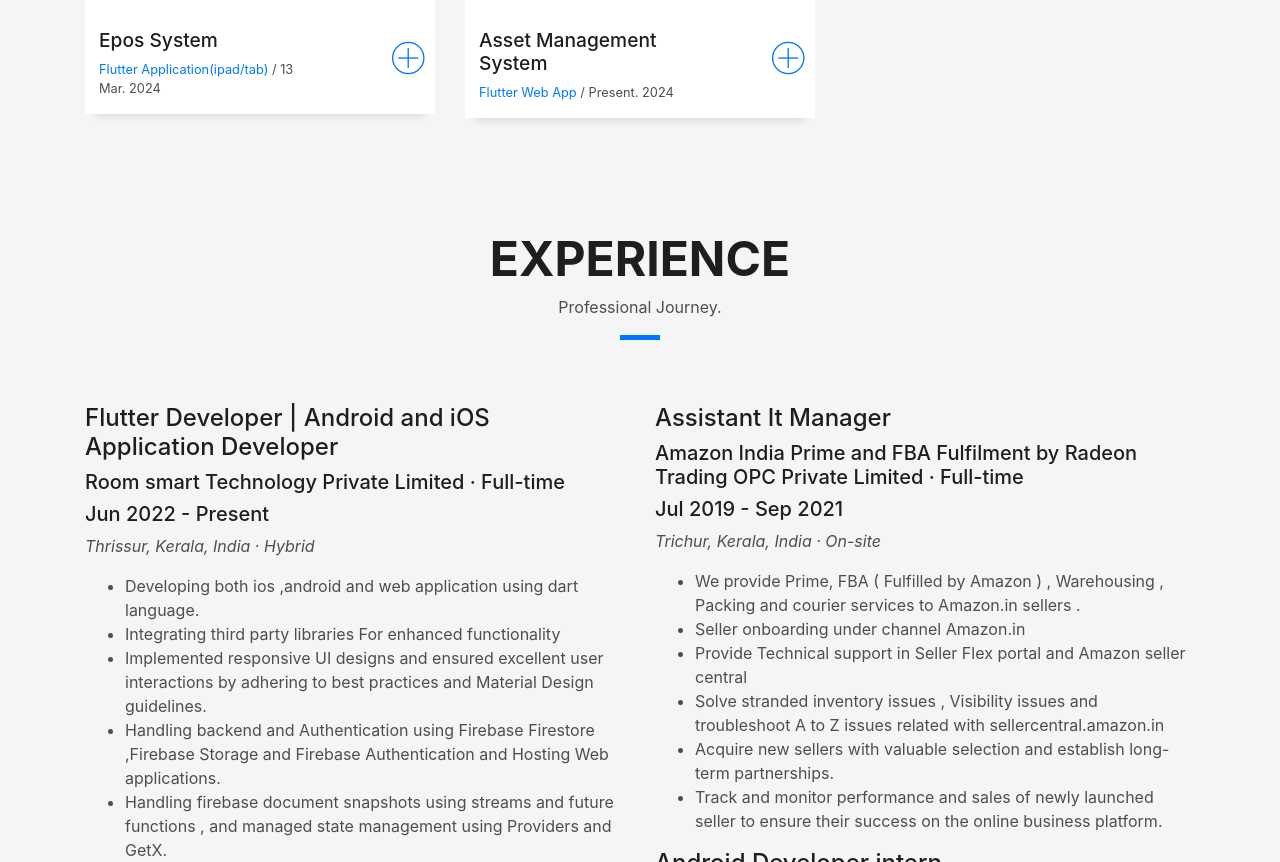
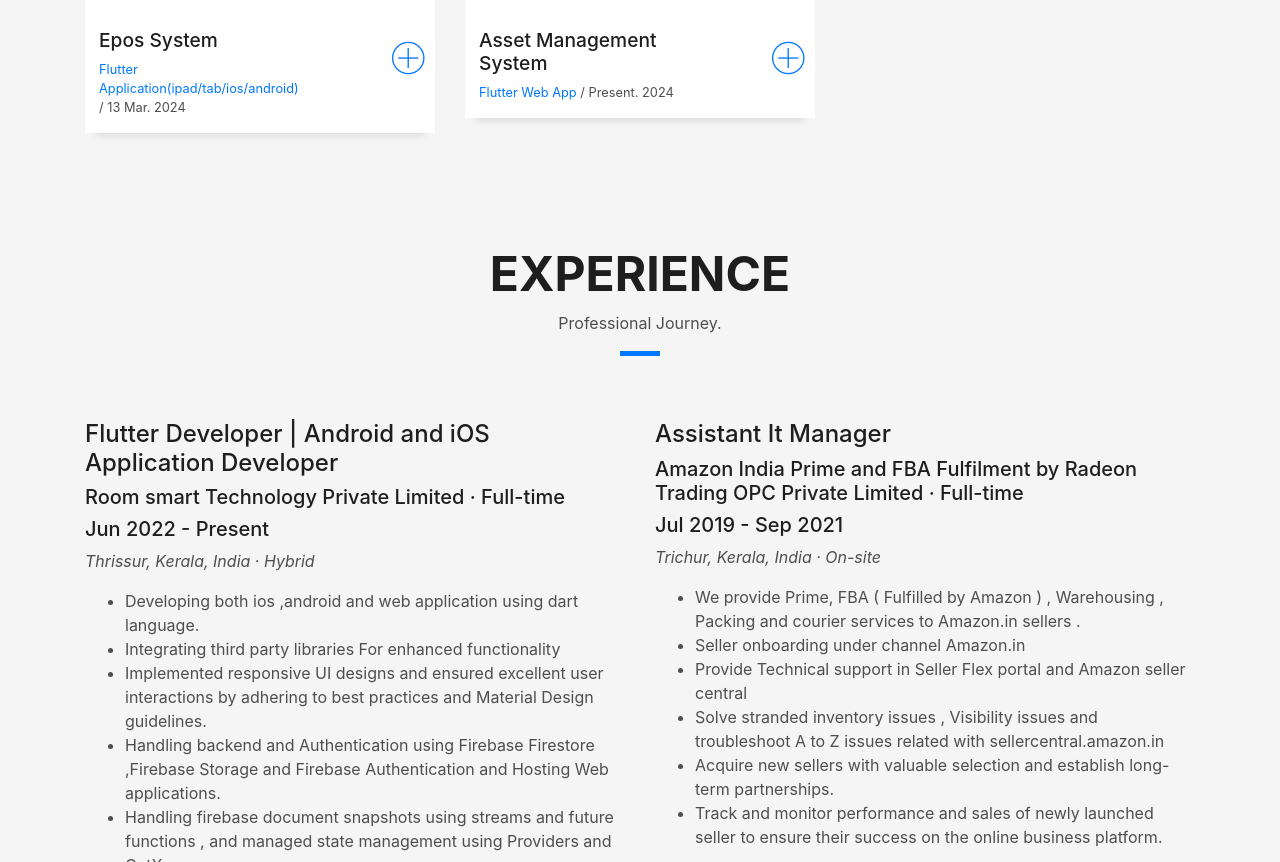
Before and after one commit to shanidha/shanidha-portfolio, a plain HTML site: page index.html in a window 1280 px wide. Shown: the part 3150-4012 px from the top of the page. Drawn offline with nearby package versions, Linux system fonts and the light colour scheme; files whose address does not match are found by name.

Commit message:
shanidha-portfolio fourth-commit

```diff
--- a/index.html
+++ b/index.html
@@ -345,7 +345,7 @@
                     <h2 class="w-title">
                       Epos System</h2>
                     <div class="w-more">
-                      <span class="w-ctegory">Flutter Application(ipad/tab)</span> / <span class="w-date">13 Mar. 2024</span>
+                      <span class="w-ctegory">Flutter Application(ipad/tab/ios/android)</span> / <span class="w-date">13 Mar. 2024</span>
                     </div>
                   </div>
                   <div class="col-sm-4">
```
